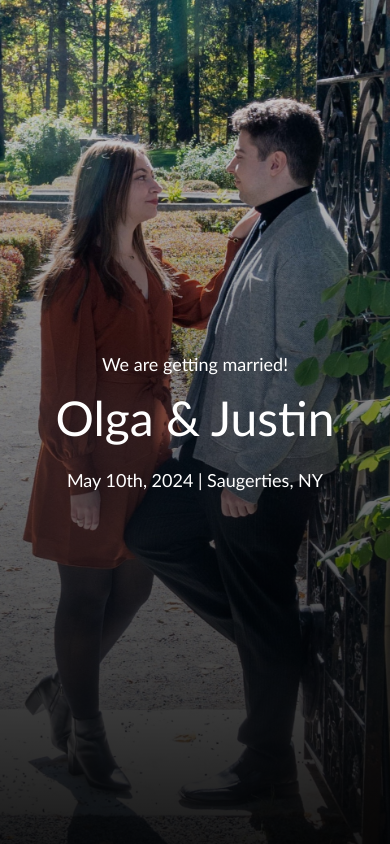
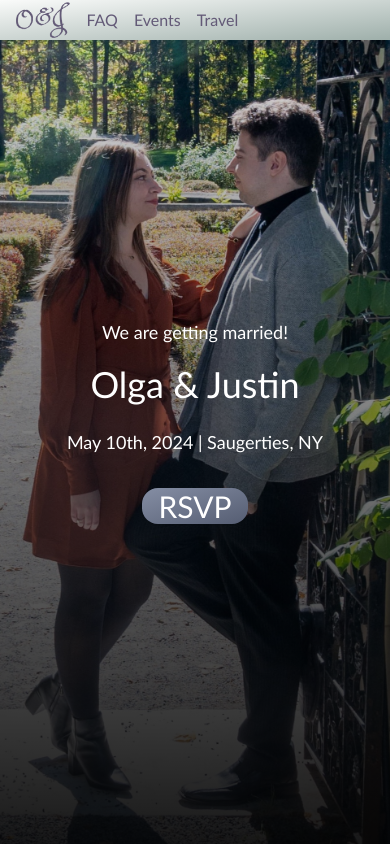
Before and after one commit to jsanter27/wedding-website, a Next.js app: page /en in a window 390 px wide. Built offline with nearby package versions, Linux system fonts and the light colour scheme.

Commit message:
landing page improvements

```diff
--- a/package.json
+++ b/package.json
@@ -19,10 +19,12 @@
     "prepare": "husky install"
   },
   "dependencies": {
+    "@heroicons/react": "^2.0.18",
     "@types/node": "20.2.5",
     "@types/react": "18.2.7",
     "@types/react-dom": "18.2.4",
     "autoprefixer": "10.4.14",
+    "color": "^4.2.3",
     "eslint": "8.41.0",
     "eslint-config-next": "13.4.4",
     "next": "13.4.4",
--- a/src/app/[locale]/layout.tsx
+++ b/src/app/[locale]/layout.tsx
@@ -1,3 +1,4 @@
+import Navbar from '@/components/Navbar';
 import '../globals.css';
 import { useLocale } from 'next-intl';
 import { notFound } from 'next/navigation';
@@ -26,6 +27,7 @@ export default async function LocaleLayout({
   return (
     <html className="h-full" lang={locale}>
       <body className="h-full bg-center bg-no-repeat bg-cover bg-tall md:bg-wide">
+        <Navbar />
         <div className="container h-full">{children}</div>
       </body>
     </html>
--- a/src/app/[locale]/page.tsx
+++ b/src/app/[locale]/page.tsx
@@ -1,15 +1,21 @@
 import { useTranslations } from 'next-intl';
+import Link from 'next/link';
 
 export default function Home() {
   const t = useTranslations('Home');
 
   return (
-    <div className="flex flex-col flex-grow h-full items-center justify-center">
-      <h6 className="mb-4">{t('welcomeMessage')}</h6>
+    <div className="flex flex-col items-center justify-center flex-grow h-full text-center">
+      <h6 className="mb-4 animate-bounce">{t('welcomeMessage')}</h6>
       <h1 className="mb-6">{t('names')}</h1>
-      <h6>
+      <h6 className="mb-8">
         {t('weddingDate')} | {t('weddingLocation')}
       </h6>
+      <Link href="/rsvp">
+        <button className="px-4 text-3xl shadow-sm rounded-2xl bg-gradient-to-br from-palette-6-lighter to-palette-6-darker hover:brightness-75">
+          {t('rsvp')}
+        </button>
+      </Link>
     </div>
   );
 }
--- a/src/app/globals.css
+++ b/src/app/globals.css
@@ -13,5 +13,5 @@ div {
 }
 
 h1 {
-  @apply text-5xl md:text-7xl;
+  @apply text-4xl md:text-7xl;
 }
--- /dev/null
+++ b/src/components/Navbar.tsx
@@ -0,0 +1,72 @@
+import { useTranslations } from 'next-intl';
+import Image from 'next/image';
+import Bars from '@heroicons/react/24/outline/Bars3Icon';
+import Link from 'next/link';
+
+type NavItemProp = { text: string; link: string };
+
+function NavLogo() {
+  return (
+    <Link href="/">
+      <Image
+        width="0"
+        height="0"
+        className="w-auto pointer-events-none h-9"
+        src="logo.png"
+        alt="O&J"
+      />
+    </Link>
+  );
+}
+
+function MenuButton() {
+  return <Bars strokeWidth={2.5} className="w-auto h-6 ml-auto md:hidden" />;
+}
+
+function NavItem({ text, link }: NavItemProp) {
+  return (
+    <Link
+      className="text-base md:text-lg w-fit hover:brightness-50"
+      href={link}
+    >
+      {text}
+    </Link>
+  );
+}
+
+function NavMenu() {
+  const t = useTranslations('Navbar');
+
+  const items: Array<NavItemProp> = [
+    {
+      text: t('faq'),
+      link: '/faq',
+    },
+    {
+      text: t('additionalEvents'),
+      link: '/events',
+    },
+    {
+      text: t('travel'),
+      link: '/travel',
+    },
+  ];
+  return (
+    <nav className="flex flex-row gap-[inherit]">
+      {items.map(({ text, link }, idx) => (
+        <NavItem key={idx} text={text} link={link} />
+      ))}
+    </nav>
+  );
+}
+
+export default function Navbar() {
+  return (
+    <header className="fixed top-0 flex flex-col w-full overflow-hidden shadow-sm bg-gradient-to-br from-palette-2-lighter to-palette-2-darker text-palette-7">
+      <div className="flex flex-row items-center w-full h-10 gap-4 pl-4 pr-4 text-palette-7">
+        <NavLogo />
+        <NavMenu />
+      </div>
+    </header>
+  );
+}
--- a/src/translations/en.json
+++ b/src/translations/en.json
@@ -3,6 +3,12 @@
     "names": "Olga & Justin",
     "welcomeMessage": "We are getting married!",
     "weddingDate": "May 10th, 2024",
-    "weddingLocation": "Saugerties, NY"
+    "weddingLocation": "Saugerties, NY",
+    "rsvp": "RSVP"
+  },
+  "Navbar": {
+    "faq": "FAQ",
+    "additionalEvents": "Events",
+    "travel": "Travel"
   }
 }
--- a/src/translations/uk.json
+++ b/src/translations/uk.json
@@ -1,8 +1,14 @@
 {
   "Home": {
-    "names": "Ольга і Джастін",
-    "welcomeMessage": "Ми одружуємося!",
-    "weddingDate": "10 травня 2024 р",
-    "weddingLocation": "Saugerties, NY"
+    "names": "ОЛЬГА І ДЖАСТІН",
+    "welcomeMessage": "МИ ОДРУЖУЄМОСЯ!",
+    "weddingDate": "10 ТРАВНЯ 2024 Р",
+    "weddingLocation": "Saugerties, NY",
+    "rsvp": "ВІДПОВІСТИ"
+  },
+  "Navbar": {
+    "faq": "ВІДПОВІДІ",
+    "additionalEvents": "ПОДІЙ",
+    "travel": "ПОДОРОЖІ"
   }
 }
--- a/tailwind.config.js
+++ b/tailwind.config.js
@@ -1,4 +1,25 @@
 /** @type {import('tailwindcss').Config} */
+const Color = require('color');
+const lighten = (clr, val) => Color(clr).lighten(val).rgb().string();
+const darken = (clr, val) => Color(clr).darken(val).rgb().string();
+
+const THEME_COLORS = {
+  'palette-1': '#FFFFFF',
+  'palette-2': '#CCD5D2',
+  'palette-3': '#ACBEBE',
+  'palette-4': '#8EA6AE',
+  'palette-5': '#778E9F',
+  'palette-6': '#6A748E',
+  'palette-7': '#635A77',
+};
+
+const PROCESSED_THEME_COLORS = {};
+for (const [name, color] of Object.entries(THEME_COLORS)) {
+  PROCESSED_THEME_COLORS[name] = color;
+  PROCESSED_THEME_COLORS[`${name}-lighter`] = lighten(color, 0.2);
+  PROCESSED_THEME_COLORS[`${name}-darker`] = darken(color, 0.2);
+}
+
 module.exports = {
   content: [
     './src/pages/**/*.{js,ts,jsx,tsx,mdx}',
@@ -14,6 +35,16 @@ module.exports = {
       container: {
         center: true,
       },
+      colors: PROCESSED_THEME_COLORS,
+      keyframes: {
+        wiggle: {
+          '0%, 100%': { transform: 'rotate(-3deg)' },
+          '50%': { transform: 'rotate(3deg)' },
+        },
+      },
+      animation: {
+        wiggle: 'wiggle 200ms ease-in-out',
+      },
     },
   },
   plugins: [],
```
Also changed, not shown: 1 other file (tests, documents, lock files or other folders).
